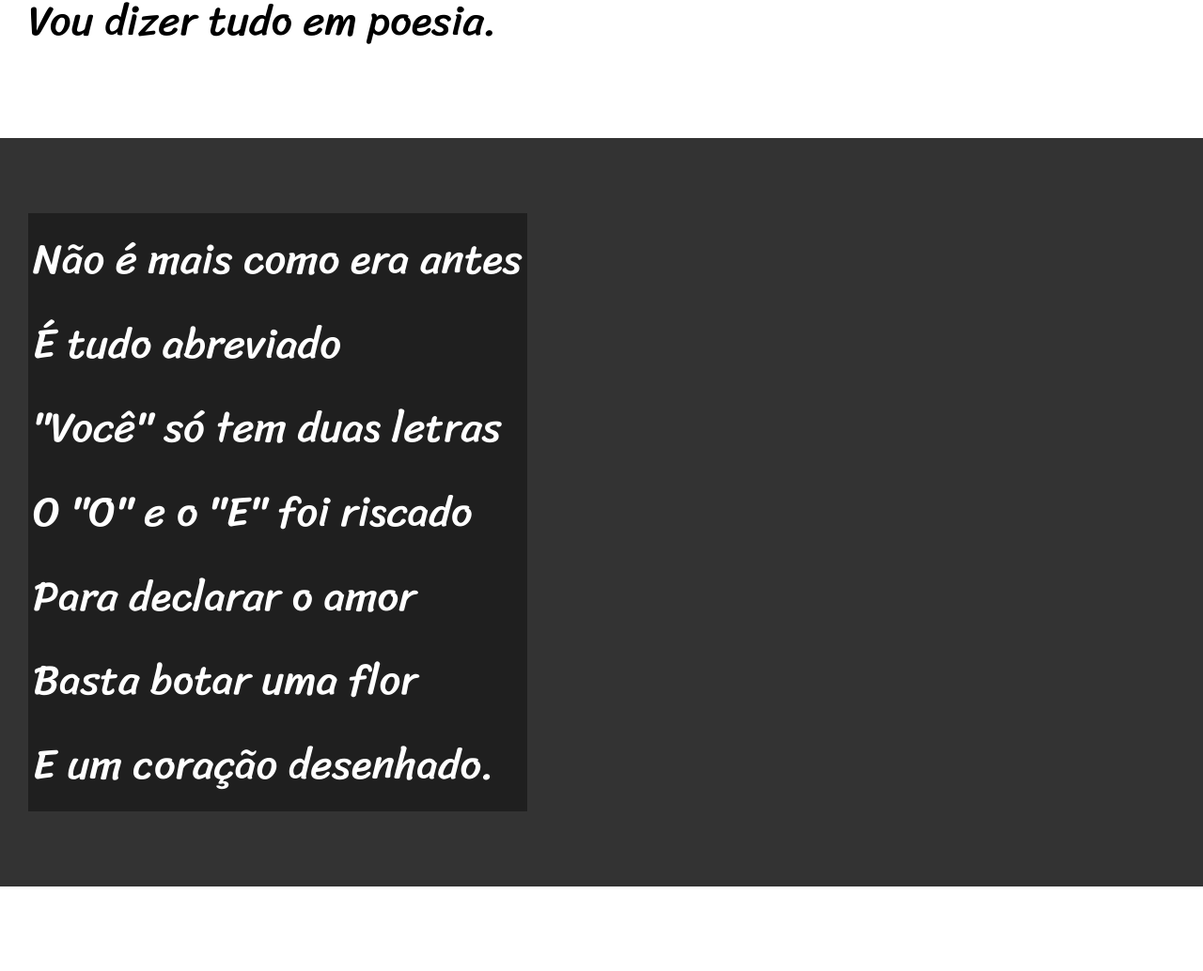
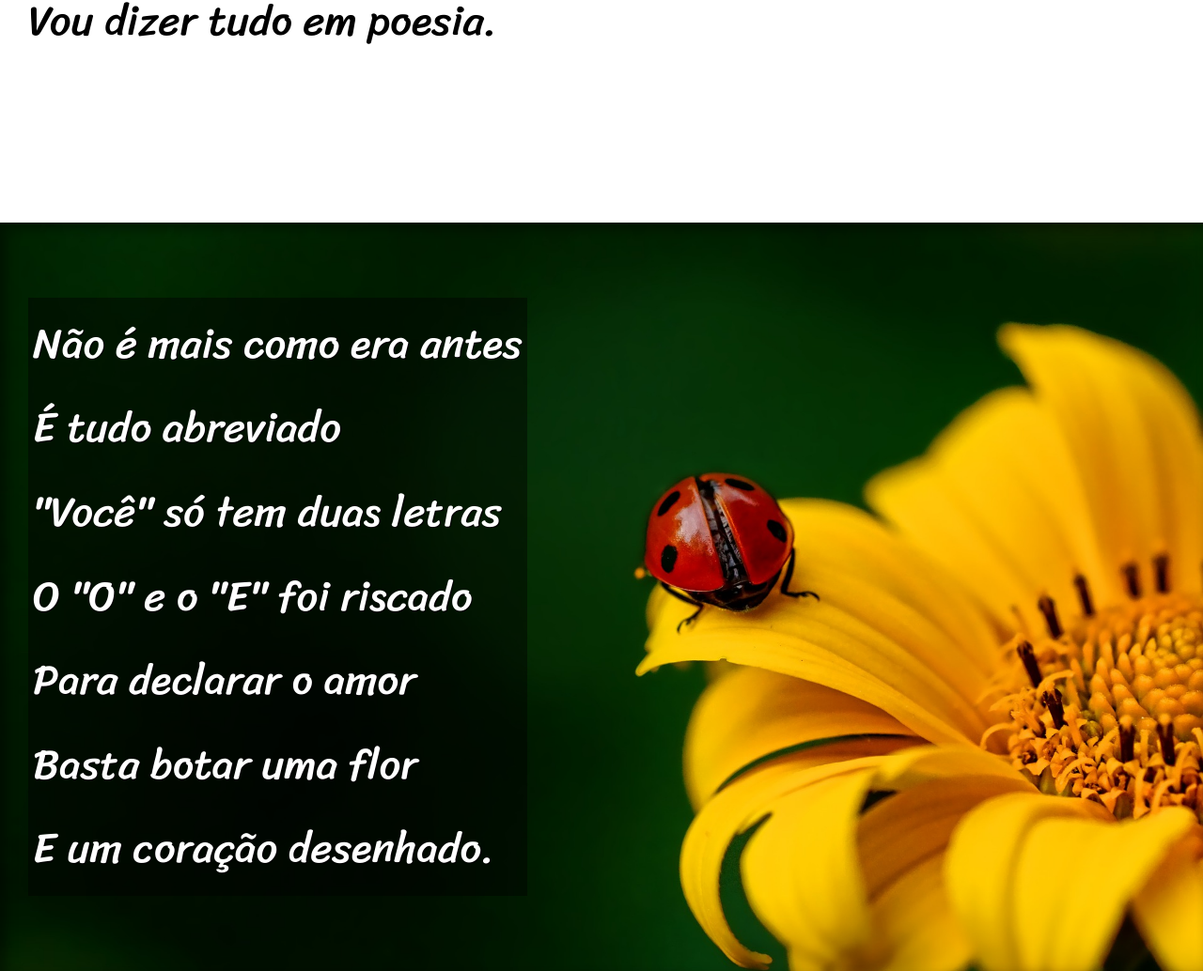
Before and after one commit to pedrovvv/html-css, a plain HTML site: page exercicios/desafio12/index.html in a window 1280 px wide. Shown: the part 900-1934 px from the top of the page at 94% size. Drawn offline with Linux system fonts and the light colour scheme.

Commit message:
adicionadas imagens e efeito parallax

```diff
--- a/exercicios/desafio12/estilo/style.CSS
+++ b/exercicios/desafio12/estilo/style.CSS
@@ -56,6 +56,10 @@ section {
     font-size: 3.5vw;
 }
 
+section > p {
+    padding-bottom: 2em ;
+}
+
 section.normal {
     background-color: white;
     color: black;
@@ -64,15 +68,31 @@ section.normal {
 section.imagem {
     background-color: rgb(51, 51, 51);
     color: white;
+    box-shadow: inset 6px 6px 13px 0px rgba(0, 0, 0, 0.452);
+    background-size: cover;
+    background-attachment: fixed;
 }
 
 section.imagem > p {
-    background-color: rgba(0, 0, 0, 0.39);
+    background-color: rgba(0, 0, 0, 0.445);
     display: inline-block;
     padding: 5px;
+    text-shadow: 1px 1px 0px black;
+}
+
+section#img01 {
+    background-image: url(../imagens/background001.jpg);
+    background-position: right center;
+
+}
+
+section#img02 {
+    background-image: url(../imagens/background002.jpg);
+
 }
 
 footer {
+    font-size: 1.5vh;
     background-color: black;
     color: white;
     text-align: center;
--- a/exercicios/desafio12/index.html
+++ b/exercicios/desafio12/index.html
@@ -25,7 +25,7 @@
         </p>
     </section>
 
-    <section class="imagem">
+    <section class="imagem" id="img01">
         <p>
             Não é mais como era antes <br>
             É tudo abreviado <br>
@@ -59,7 +59,7 @@
         </p>
     </section>
 
-    <section class="imagem">
+    <section class="imagem" id="img02">
         <p>
             Tenho saudade das cartas <br>
             Escritas com a própria mão <br>
```
